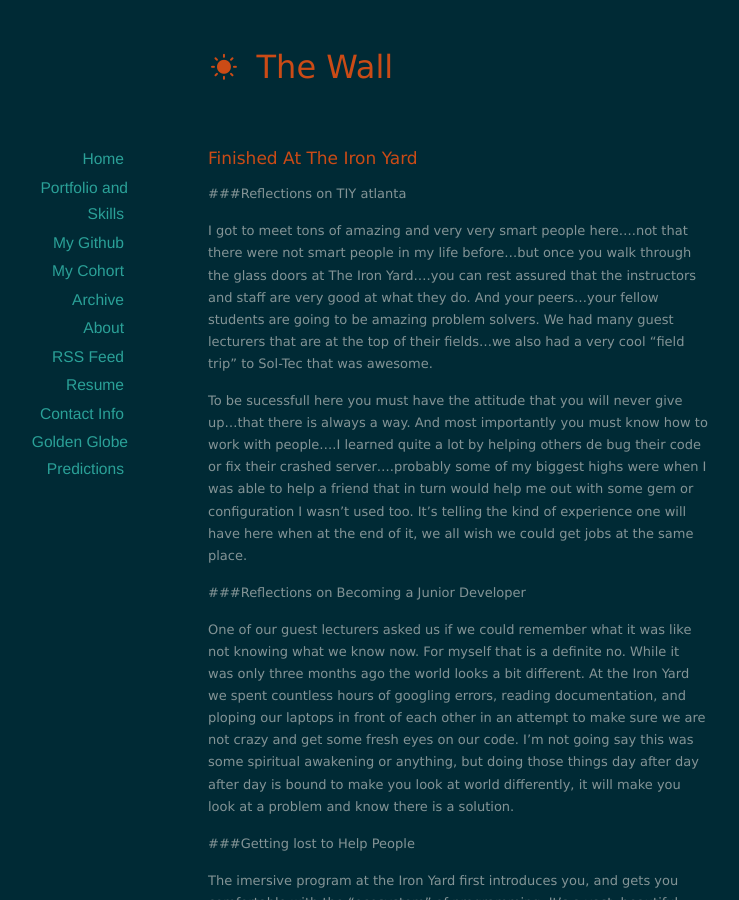
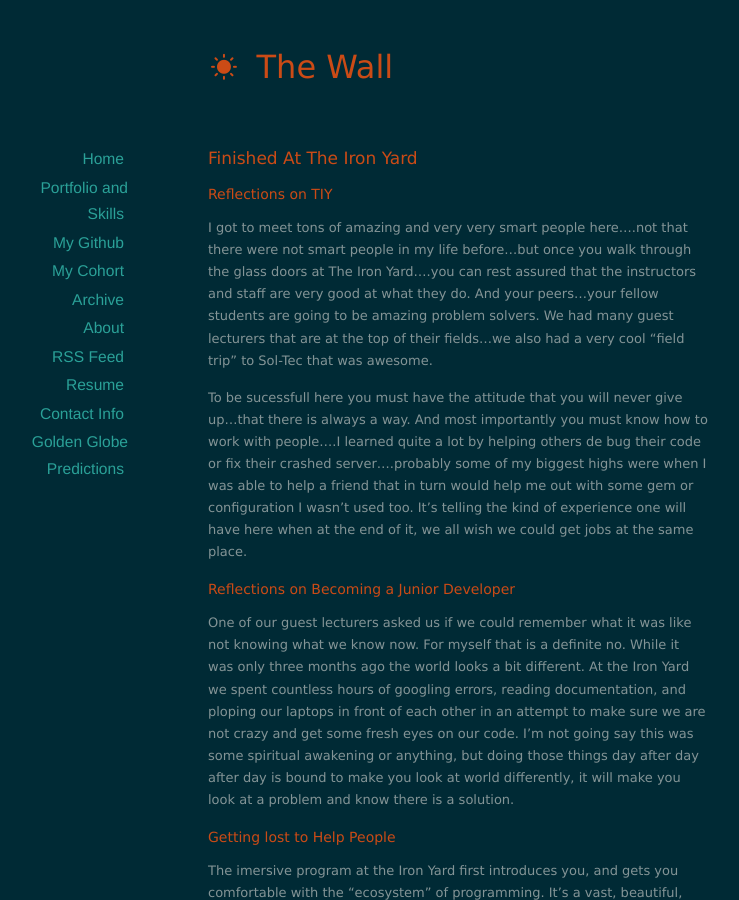
Before and after one commit to calderete/blog.github.io, a Jekyll site: the page built from _posts/2015-12-20-Finished-at-the-Iron-Yard.md, in a window 1280 px wide and 900 px high. Shown: the whole window, without its empty margins (182-921 px from the left). Built offline with Jekyll 4.4.1, drawn with Linux system fonts in a browser that asks for light colours; nearby versions of some CDN libraries.

Commit message:
changed markup syntax

```diff
--- a/_posts/2015-12-20-Finished-at-the-Iron-Yard.md
+++ b/_posts/2015-12-20-Finished-at-the-Iron-Yard.md
@@ -5,17 +5,17 @@ layout: post
 
 
 
-###Reflections on TIY atlanta
+### Reflections on TIY
 
 I got to meet tons of amazing and very very smart people here....not that there were not smart people in my life before...but once you walk through the glass doors at The Iron Yard....you can rest assured that the instructors and staff are very good at what they do.  And your peers...your fellow students are going to be amazing problem solvers. We had many guest lecturers that are at the top of their fields...we also had a very cool "field trip" to Sol-Tec that was awesome.
 
 To be sucessfull here you must have the attitude that you will never give up...that there is always a way. And most importantly you must know how to work with people....I learned quite a lot by helping others de bug their code or fix their crashed server....probably some of my biggest highs were when I was able to help a friend that in turn would help me out with some gem or configuration I wasn't used too. It's telling the kind of experience one will have here when at the end of it, we all wish we could get jobs at the same place.
 
-###Reflections on Becoming a Junior Developer
+### Reflections on Becoming a Junior Developer
 
 One of our guest lecturers asked us if we could remember what it was like not knowing what we know now. For myself that is a definite no. While it was only three months ago the world looks a bit different.  At the Iron Yard we spent countless hours of googling errors, reading documentation, and ploping our laptops in front of each other in an attempt to make sure we are not crazy and get some fresh eyes on our code. I'm not going say this was some spiritual awakening or anything, but doing those things day after day after day is bound to make you look at world differently, it will make you look at a problem and know there is a solution.
 
-###Getting lost to Help People
+### Getting lost to Help People
 
 The imersive program at the Iron Yard first introduces you, and gets you comfortable with the "ecosystem" of programming. It's a vast, beautiful, and scary world, full of libraries, and gems, and open-source code....good and bad documentation, and of course programming languages. It's easy to get lost in all this and forget that this ecosytem exists to solve problems for people. It reminds me of my days as a music teacher when I would tell students that as soon as you decide that you are making music for a living, you give up your right to decide what good music is...the people that listen to your music will decide that. We could easily say the same thing about our code...that our code is good if it solves a problem for humans.
 
```
